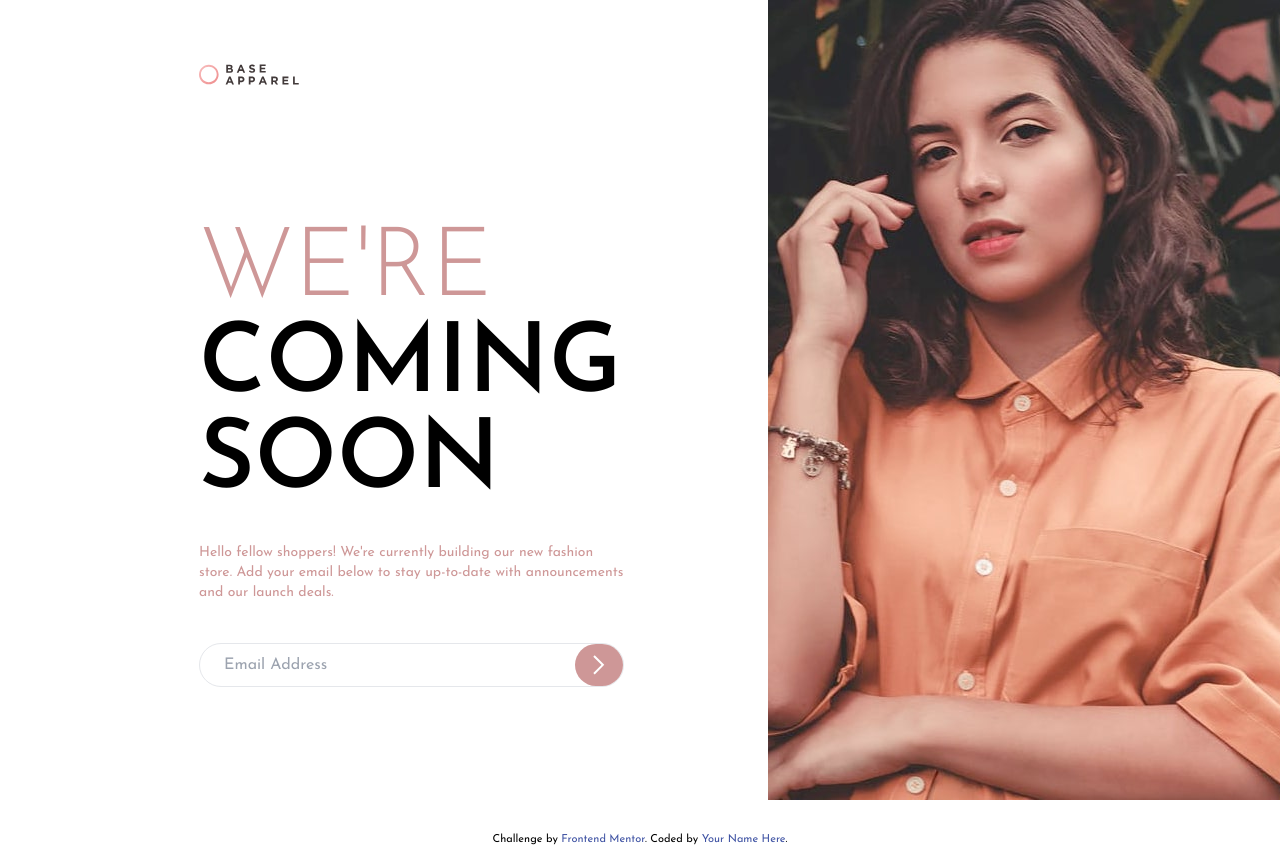
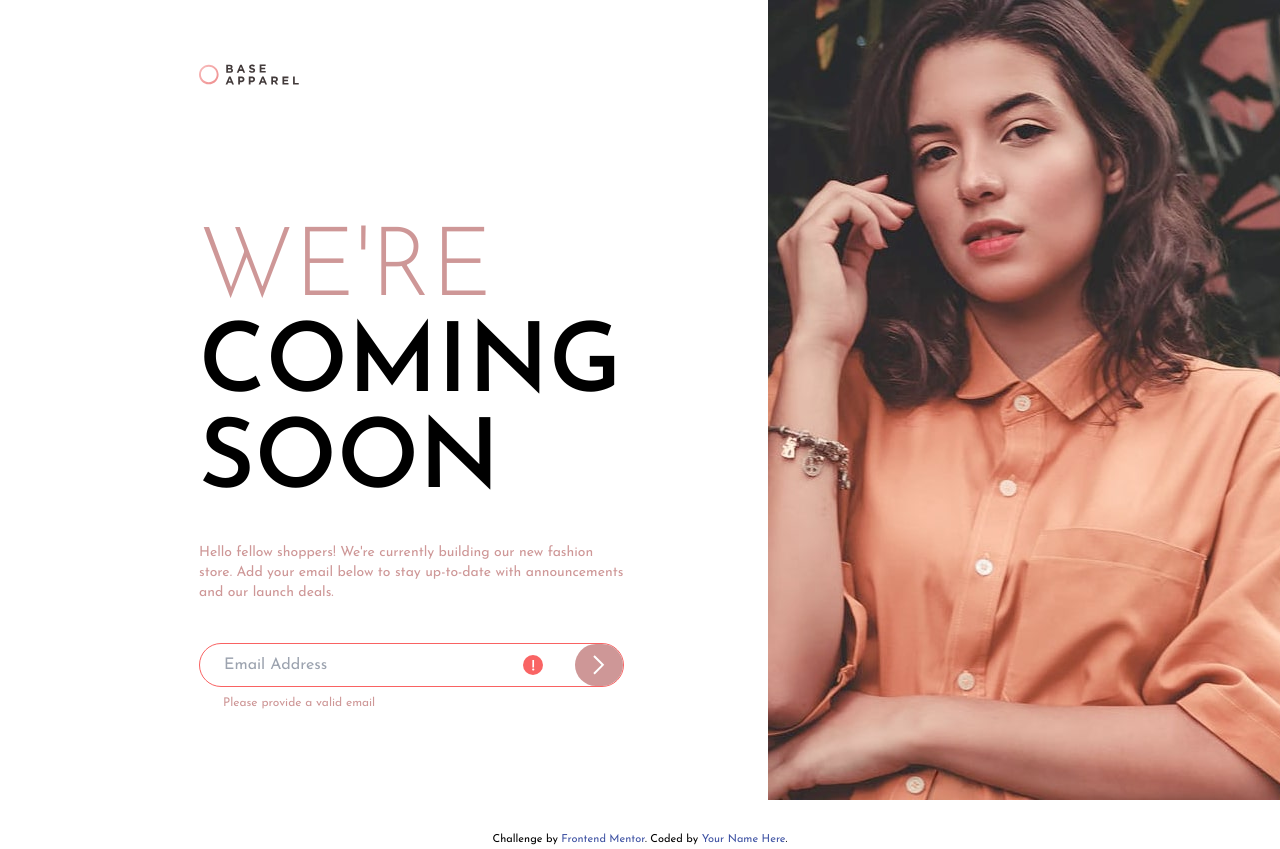
Before and after one commit to PutTheTrust/base-apparel-coming-soon, a Next.js app: page / in a window 1280 px wide. Both pictures are taken after a click on the button 599 px from the left and 664 px from the top of the page. Built offline with nearby package versions, Linux system fonts and the light colour scheme.

Commit message:
feat: validate email

```diff
--- a/app/components/Input.tsx
+++ b/app/components/Input.tsx
@@ -1,11 +1,50 @@
+"use client";
+import clsx from "clsx";
 import Image from "next/image";
+import { useState } from "react";
 
 const Input = () => {
+  const [email, setEmail] = useState("");
+  const [isError, setError] = useState(false);
+  const emailPattern = /^[^\s@]+@[^\s@]+\.[^\s@]+$/;
+
+  const handleClick = () => {
+    if (!emailPattern.test(email) || email === "") {
+      setError(true);
+      return;
+    }
+
+    setError(false);
+  };
+
   return (
     <>
-      <div className="border border-gray-red flex  pl-6 rounded-3xl justify-between h-[44px] mt-10">
-        <input type="email" placeholder="Email Address" />
-        <button className="bg-desaturated-red w-12 flex items-center justify-center rounded-3xl">
+      <div
+        className={clsx(
+          "border border-gray-red flex  pl-6 rounded-3xl justify-between h-[44px] mt-10 relative",
+          isError && "border-soft-red"
+        )}
+      >
+        <input
+          value={email}
+          onChange={(e) => setEmail(e.target.value)}
+          type="email"
+          placeholder="Email Address"
+        />
+
+        {isError && (
+          <Image
+            className="absolute right-20 flex items-center top-0 bottom-0 my-auto"
+            src="/images/icon-error.svg"
+            alt="error icon"
+            height={20}
+            width={20}
+          />
+        )}
+        <button
+          onClick={handleClick}
+          className="bg-desaturated-red w-12 flex items-center justify-center rounded-3xl"
+        >
           <Image
             src="/images/icon-arrow.svg"
             alt="submit"
@@ -15,6 +54,11 @@ const Input = () => {
           />
         </button>
       </div>
+      {isError && (
+        <p className="text-xs pl-6 text-desaturated-red mt-2">
+          Please provide a valid email
+        </p>
+      )}
     </>
   );
 };
--- a/package.json
+++ b/package.json
@@ -13,6 +13,7 @@
     "@types/react": "18.2.7",
     "@types/react-dom": "18.2.4",
     "autoprefixer": "10.4.14",
+    "clsx": "^1.2.1",
     "eslint": "8.41.0",
     "eslint-config-next": "13.4.4",
     "next": "13.4.4",
```
Also changed, not shown: 1 other file (tests, documents, lock files or other folders).
